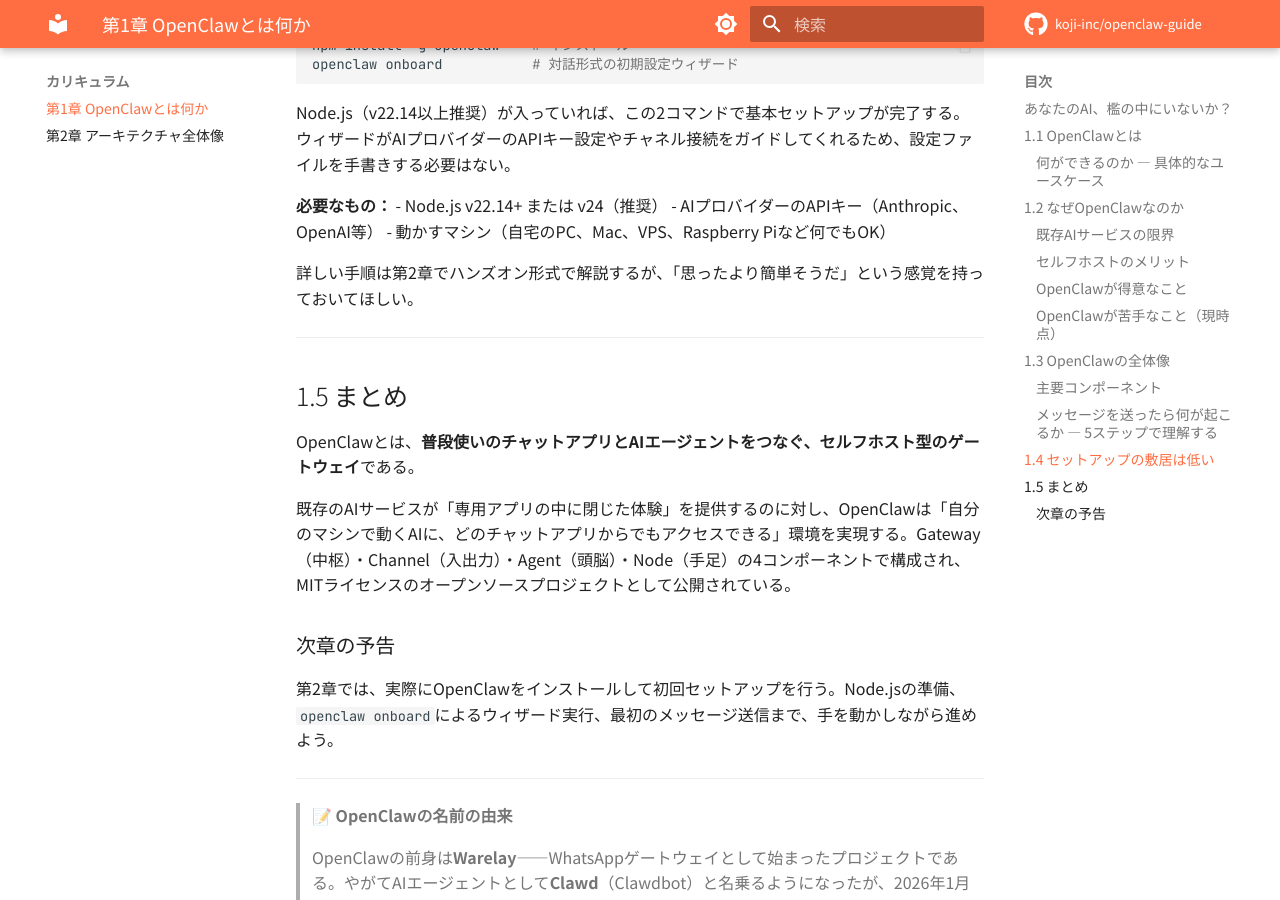
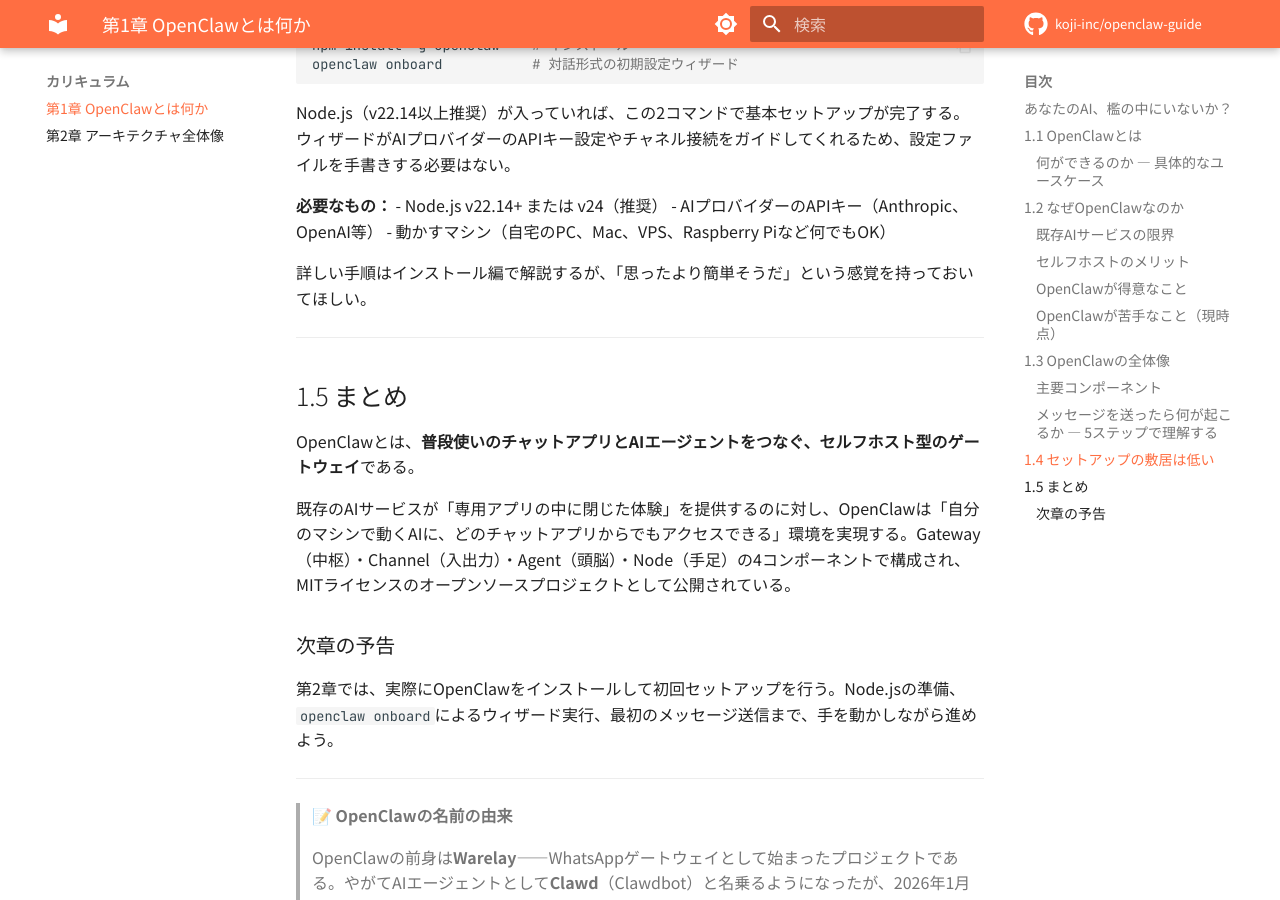
Before and after one commit to koji-inc/openclaw-guide, an MkDocs documentation site: the page built from docs/ch01-what-is-openclaw.md, in a window 1280 px wide and 900 px high, scrolled down 6965 px. Built offline with MkDocs 1.6.1 and Material for MkDocs 9.7.7, drawn with Linux system fonts in a browser that asks for light colours; comment, search, counter and statistics services are not loaded.

Commit message:
ch02画像修正（重なり解消）+ ch01ハンズオン参照修正

```diff
--- a/docs/ch01-what-is-openclaw.md
+++ b/docs/ch01-what-is-openclaw.md
@@ -146,7 +146,7 @@
 - AIプロバイダーのAPIキー（Anthropic、OpenAI等）
 - 動かすマシン（自宅のPC、Mac、VPS、Raspberry Piなど何でもOK）
 
-詳しい手順は第2章でハンズオン形式で解説するが、「思ったより簡単そうだ」という感覚を持っておいてほしい。
+詳しい手順はインストール編で解説するが、「思ったより簡単そうだ」という感覚を持っておいてほしい。
 
 ---
 
```
Also changed, not shown: docs/images/ch02-architecture-overview.png, docs/images/ch02-data-storage-map.png, docs/images/ch02-message-flow-detailed.png, docs/images/ch02-plugin-architecture.png, docs/images/ch02-system-prompt-structure.png.
